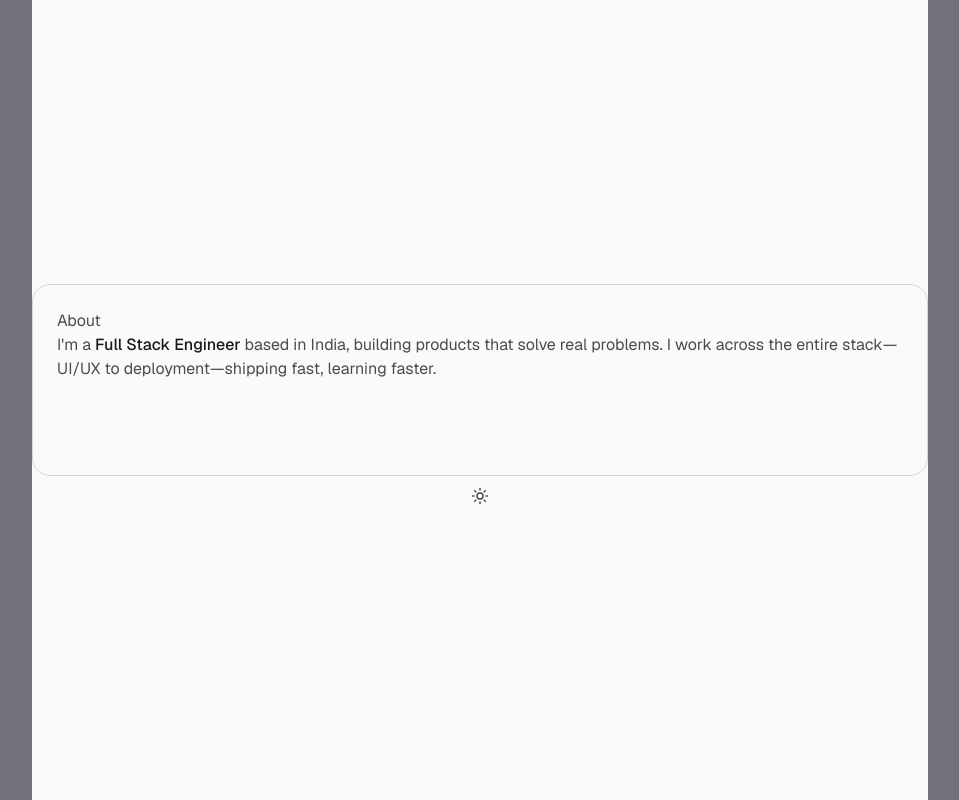
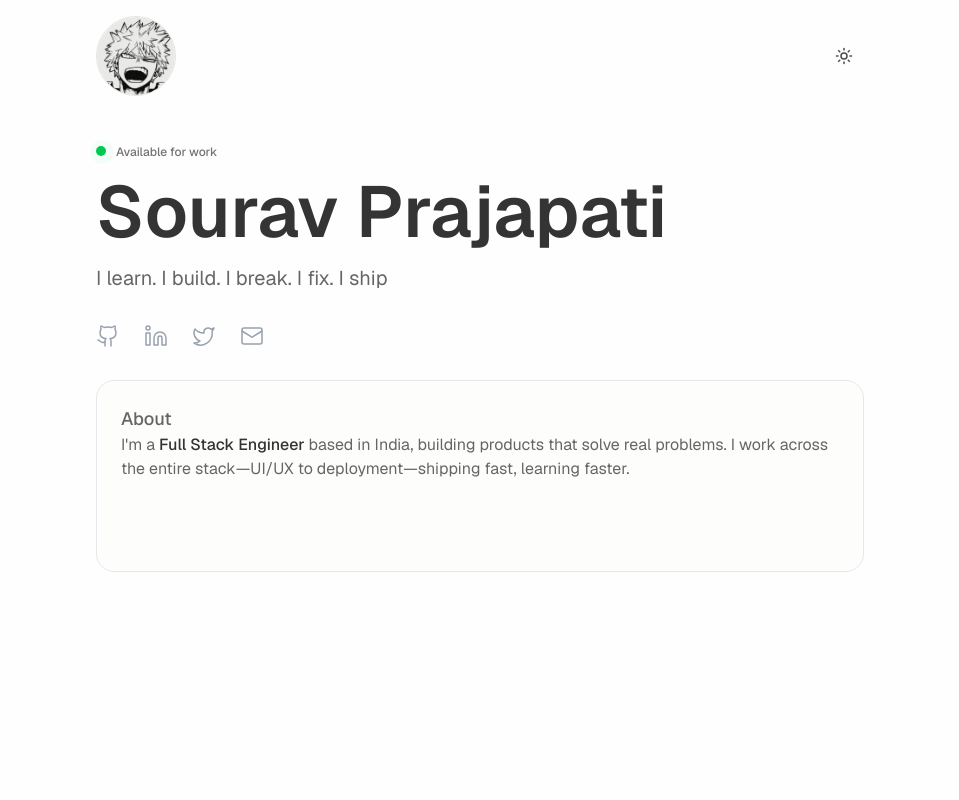
Before and after one commit to Dev-sourav-create/portfolio, a Next.js app: page / in a window 1280 px wide. Shown: the whole page, without its empty margins (160-1119 px from the left). Built offline with nearby package versions, Linux system fonts and the light colour scheme.

Commit message:
feat: added shinytext component

```diff
--- /dev/null
+++ b/src/app/components/ShinyText.jsx
@@ -0,0 +1,127 @@
+"use client";
+
+import { useState, useCallback, useEffect, useRef } from "react";
+import {
+  motion,
+  useMotionValue,
+  useAnimationFrame,
+  useTransform,
+} from "framer-motion";
+
+const ShinyText = ({
+  text,
+  disabled = false,
+  speed = 3,
+  className = "",
+  color = "#343435",
+  shineColor = "#ffffff",
+  spread = 110,
+  yoyo = false,
+  pauseOnHover = false,
+  direction = "left",
+  delay = 0,
+}) => {
+  const [isPaused, setIsPaused] = useState(false);
+  const progress = useMotionValue(0);
+  const elapsedRef = useRef(0);
+  const lastTimeRef = useRef(null);
+  const directionRef = useRef(direction === "left" ? 1 : -1);
+
+  const animationDuration = speed * 1000;
+  const delayDuration = delay * 1000;
+
+  useAnimationFrame((time) => {
+    if (disabled || isPaused) {
+      lastTimeRef.current = null;
+      return;
+    }
+
+    if (lastTimeRef.current === null) {
+      lastTimeRef.current = time;
+      return;
+    }
+
+    const deltaTime = time - lastTimeRef.current;
+    lastTimeRef.current = time;
+
+    elapsedRef.current += deltaTime;
+
+    // Animation goes from 0 to 100
+    if (yoyo) {
+      const cycleDuration = animationDuration + delayDuration;
+      const fullCycle = cycleDuration * 2;
+      const cycleTime = elapsedRef.current % fullCycle;
+
+      if (cycleTime < animationDuration) {
+        // Forward animation: 0 -> 100
+        const p = (cycleTime / animationDuration) * 100;
+        progress.set(directionRef.current === 1 ? p : 100 - p);
+      } else if (cycleTime < cycleDuration) {
+        // Delay at end
+        progress.set(directionRef.current === 1 ? 100 : 0);
+      } else if (cycleTime < cycleDuration + animationDuration) {
+        // Reverse animation: 100 -> 0
+        const reverseTime = cycleTime - cycleDuration;
+        const p = 100 - (reverseTime / animationDuration) * 100;
+        progress.set(directionRef.current === 1 ? p : 100 - p);
+      } else {
+        // Delay at start
+        progress.set(directionRef.current === 1 ? 0 : 100);
+      }
+    } else {
+      const cycleDuration = animationDuration + delayDuration;
+      const cycleTime = elapsedRef.current % cycleDuration;
+
+      if (cycleTime < animationDuration) {
+        // Animation phase: 0 -> 100
+        const p = (cycleTime / animationDuration) * 100;
+        progress.set(directionRef.current === 1 ? p : 100 - p);
+      } else {
+        // Delay phase - hold at end (shine off-screen)
+        progress.set(directionRef.current === 1 ? 100 : 0);
+      }
+    }
+  });
+
+  useEffect(() => {
+    directionRef.current = direction === "left" ? 1 : -1;
+    elapsedRef.current = 0;
+    progress.set(0);
+    // eslint-disable-next-line react-hooks/exhaustive-deps
+  }, [direction]);
+
+  // Transform: p=0 -> 150% (shine off right), p=100 -> -50% (shine off left)
+  const backgroundPosition = useTransform(
+    progress,
+    (p) => `${150 - p * 2}% center`,
+  );
+
+  const handleMouseEnter = useCallback(() => {
+    if (pauseOnHover) setIsPaused(true);
+  }, [pauseOnHover]);
+
+  const handleMouseLeave = useCallback(() => {
+    if (pauseOnHover) setIsPaused(false);
+  }, [pauseOnHover]);
+
+  const gradientStyle = {
+    backgroundImage: `linear-gradient(${spread}deg, ${color} 0%, ${color} 35%, ${shineColor} 50%, ${color} 65%, ${color} 100%)`,
+    backgroundSize: "200% auto",
+    WebkitBackgroundClip: "text",
+    backgroundClip: "text",
+    WebkitTextFillColor: "transparent",
+  };
+
+  return (
+    <motion.span
+      className={`inline-block ${className}`}
+      style={{ ...gradientStyle, backgroundPosition }}
+      onMouseEnter={handleMouseEnter}
+      onMouseLeave={handleMouseLeave}
+    >
+      {text}
+    </motion.span>
+  );
+};
+
+export default ShinyText;
--- /dev/null
+++ b/src/app/components/SocialsIcon.jsx
@@ -0,0 +1,82 @@
+import React from "react";
+import { Github, Linkedin, Mail, Twitter } from "lucide-react";
+const SocialsIcon = () => {
+  return (
+    <div className="flex gap-6 mt-4 font-medium">
+      <div className="relative group w-fit">
+        <Github
+          strokeWidth={1.5}
+          className="text-gray-400 hover:text-gray-800 hover:scale-110 transition-all duration-300 cursor-pointer"
+        />
+
+        <span
+          className="
+    absolute top-6.5 left-1/2 -translate-x-1/2
+    opacity-0 group-hover:opacity-100
+    transition-opacity duration-200
+     text-black/90 dark:text-white/60 text-xs px-3 py-1.5 rounded-md whitespace-nowrap
+    pointer-events-none border border-gray-300 shadow-md shadow-black/10
+  "
+        >
+          GitHub
+        </span>
+      </div>
+      <div className="relative group w-fit">
+        <Linkedin
+          strokeWidth={1.5}
+          className="text-gray-400 hover:text-gray-800 hover:scale-110 transition-all duration-300 cursor-pointer"
+        />
+
+        <span
+          className="
+    absolute top-6.5 left-1/2 -translate-x-1/2
+    opacity-0 group-hover:opacity-100
+    transition-opacity duration-200
+     text-black/90 dark:text-white/60 text-xs px-3 py-1.5 rounded-md whitespace-nowrap
+    pointer-events-none border border-gray-300 shadow-md shadow-black/10
+  "
+        >
+          Linkedin
+        </span>
+      </div>
+      <div className="relative group w-fit">
+        <Twitter
+          strokeWidth={1.5}
+          className="text-gray-400 hover:text-gray-800 hover:scale-110 transition-all duration-300 cursor-pointer"
+        />
+
+        <span
+          className="
+    absolute top-6.5 left-1/2 -translate-x-1/2
+    opacity-0 group-hover:opacity-100
+    transition-opacity duration-200
+     text-black/90 dark:text-white/60 text-xs px-3 py-1.5 rounded-md whitespace-nowrap
+    pointer-events-none border border-gray-300 shadow-md shadow-black/10
+  "
+        >
+          Twitter
+        </span>
+      </div>
+      <div className="relative group w-fit">
+        <Mail
+          strokeWidth={1.5}
+          className="text-gray-400 hover:text-gray-800 hover:scale-110 transition-all duration-300 cursor-pointer"
+        />
+
+        <span
+          className="
+    absolute top-6.5 left-1/2 -translate-x-1/2
+    opacity-0 group-hover:opacity-100
+    transition-opacity duration-200
+     text-black/90 dark:text-white/60 text-xs px-3 py-1.5 rounded-md whitespace-nowrap
+    pointer-events-none border border-gray-300 shadow-md shadow-black/10
+  "
+        >
+          Mail
+        </span>
+      </div>
+    </div>
+  );
+};
+
+export default SocialsIcon;
--- a/src/app/components/ThemeToggleButton.jsx
+++ b/src/app/components/ThemeToggleButton.jsx
@@ -63,16 +63,16 @@ export default function ThemeToggle() {
             key="moon"
             initial={{ scale: 0.5, opacity: 0, rotate: -90 }}
             animate={{ scale: 1, opacity: 1, rotate: 0 }}
-            exit={{ scale: 0.5, opacity: 0, rotate: 180 }}
+            exit={{ scale: 0.5, opacity: 0, rotate: 90 }}
           >
             <Moon size={18} />
           </motion.div>
         ) : (
           <motion.div
             key="sun"
-            initial={{ scale: 0.5, opacity: 0, rotate: 90 }}
+            initial={{ scale: 0.5, opacity: 0, rotate: -90 }}
             animate={{ scale: 1, opacity: 1, rotate: 0 }}
-            exit={{ scale: 0.5, opacity: 0, rotate: -190 }}
+            exit={{ scale: 0.5, opacity: 0, rotate: 90 }}
           >
             <Sun size={18} />
           </motion.div>
--- a/src/app/page.js
+++ b/src/app/page.js
@@ -1,21 +1,18 @@
 import Image from "next/image";
 import SpotlightCard from "./components/CardComponent";
 import ThemeToggleButton from "./components/ThemeToggleButton";
+import NavBar from "./components/NavBar";
+import DisplayNameCard from "./components/DisplayNameCard";
+import About from "./components/About";
 
 export default function Home() {
   return (
-    <div className="flex flex-col min-h-screen items-center justify-center mx-auto max-w-4xl  bg-zinc-50 font-sans dark:bg-background">
-      <SpotlightCard className="dark:bg-neutral-900 bg-zinc-50 h-48 border border-gray-300 dark:text-white/80 text-black/70 dark:border-white/20 p-6">
-        <p> About</p>{" "}
-        <p>
-          I'm a{" "}
-          <span className="text-black/90 font-medium">Full Stack Engineer</span>{" "}
-          based in India, building products that solve real problems. I work
-          across the entire stack—UI/UX to deployment—shipping fast, learning
-          faster.
-        </p>
-      </SpotlightCard>
-      <ThemeToggleButton />
+    <div className="bg-[#fffefe] font-sans dark:bg-background">
+      <div className="flex flex-col md:p-0 p-3 min-h-screen items-center  mx-auto max-w-3xl  bg-[bg-[#fffefe]] font-sans dark:bg-background">
+        <NavBar />
+        <DisplayNameCard />
+        <About />
+      </div>
     </div>
   );
 }
```
